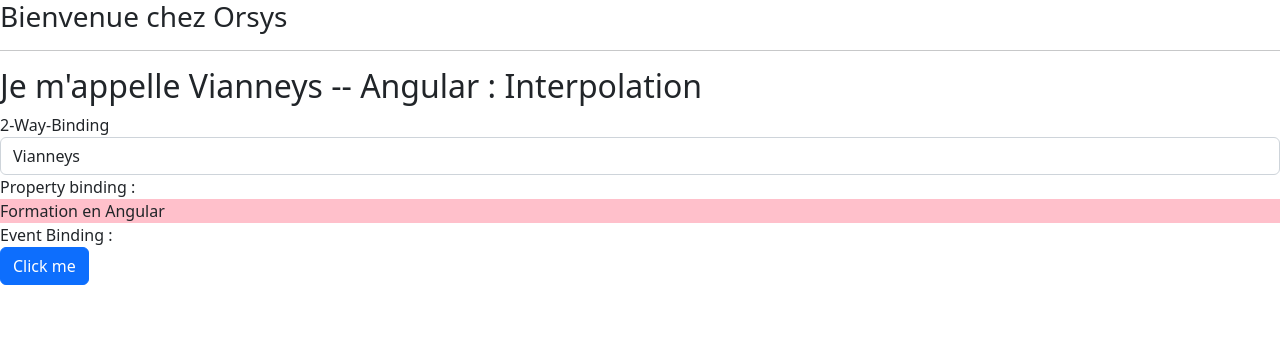
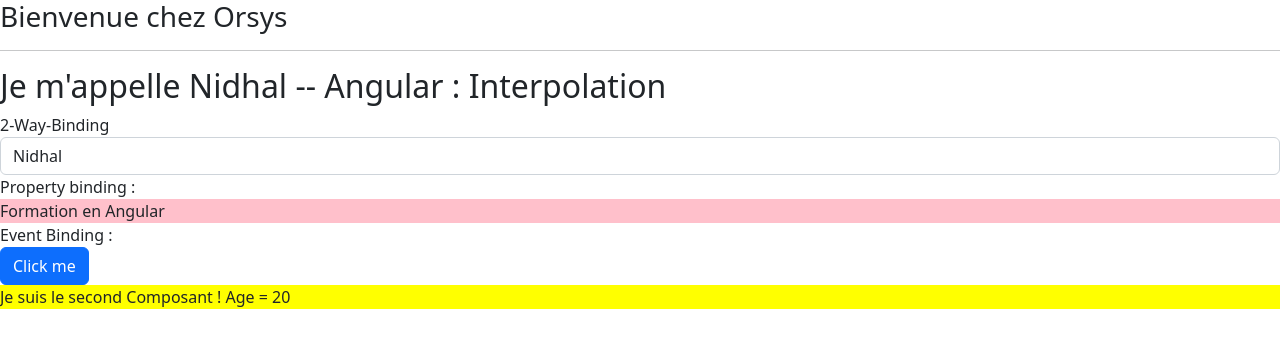
Before and after one commit to n2sy/Orsys-23, an Angular app: page / in a window 1280 px wide. Shown: the top 348 px of the page. Built offline with nearby package versions, Linux system fonts and the light colour scheme.

Commit message:
first step

```diff
--- a/src/app/first/first.component.html
+++ b/src/app/first/first.component.html
@@ -10,3 +10,5 @@ Property binding :
 
 Event Binding :<br>
 <button (click)="clickHander()" class="btn btn-primary">Click me</button>
+
+<app-second [age]="ageFirst" [cl]="'yellow'"></app-second>
--- a/src/app/first/first.component.ts
+++ b/src/app/first/first.component.ts
@@ -6,10 +6,11 @@ import { Component } from '@angular/core';
   styleUrls: ['./first.component.css'],
 })
 export class FirstComponent {
-  name: string = 'Vianneys';
+  name: string = 'Nidhal';
   formation = ' Angular';
   color = 'pink';
   hd = false;
+  ageFirst = 20;
 
   clickHander() {
     alert("J'ai été cliqué !");
--- a/src/app/second/second.component.html
+++ b/src/app/second/second.component.html
@@ -0,0 +1,3 @@
+<div [style.backgroundColor]="cl">
+    Je suis le second Composant ! Age = {{ age }}
+</div>
```
Also changed, not shown: src/app/second/second.component.ts (+4 -3 lines).
